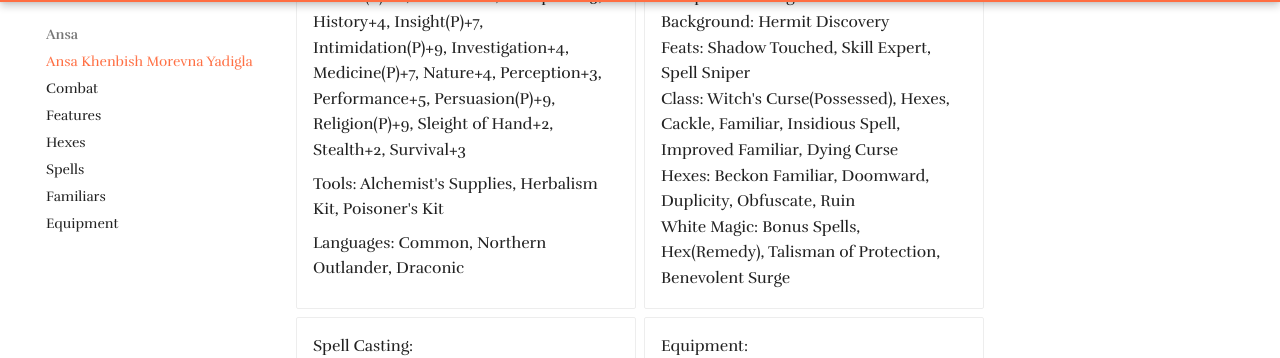
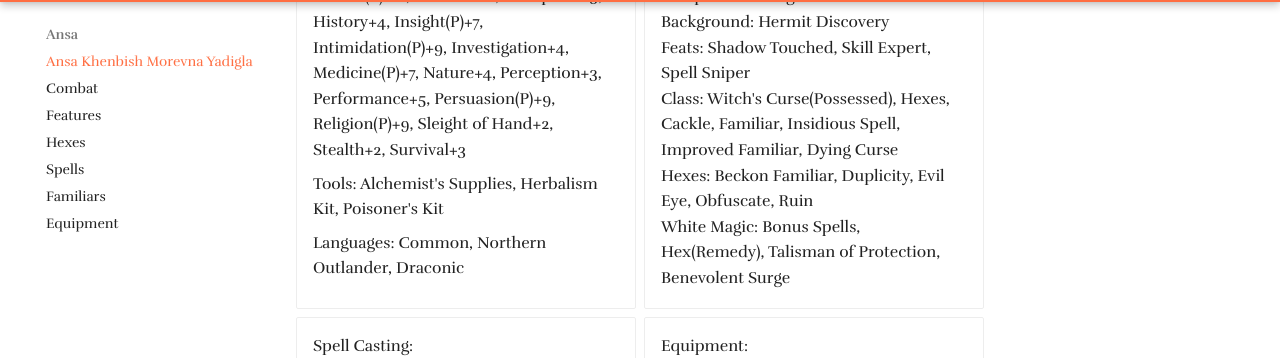
Before and after one commit to Half-Guinea-Press/morevnas_daughter, an MkDocs documentation site: the page built from docs/ansa/Ansa.md, in a window 1280 px wide and 900 px high, scrolled down 430 px. Shown: the part 94-452 px from the top of the window. Built offline with MkDocs 1.6.1 and Material for MkDocs 9.7.7, drawn with Linux system fonts in a browser that asks for light colours; some web fonts are replaced; comment, search, counter and statistics services are not loaded.

Commit message:
Update Ansa.md

```diff
--- a/docs/ansa/Ansa.md
+++ b/docs/ansa/Ansa.md
@@ -36,7 +36,7 @@
     Background: Hermit Discovery<br>
     Feats: Shadow Touched, Skill Expert, Spell Sniper<br>
     Class: Witch's Curse(Possessed), Hexes, Cackle, Familiar, Insidious Spell, Improved Familiar, Dying Curse<br>
-    Hexes: Beckon Familiar, Doomward, Duplicity, Obfuscate, Ruin<br>
+    Hexes: Beckon Familiar, Duplicity, Evil Eye, Obfuscate, Ruin<br>
     White Magic: Bonus Spells, Hex(Remedy), Talisman of Protection, Benevolent Surge<br>
 
 -   Spell Casting:
```
